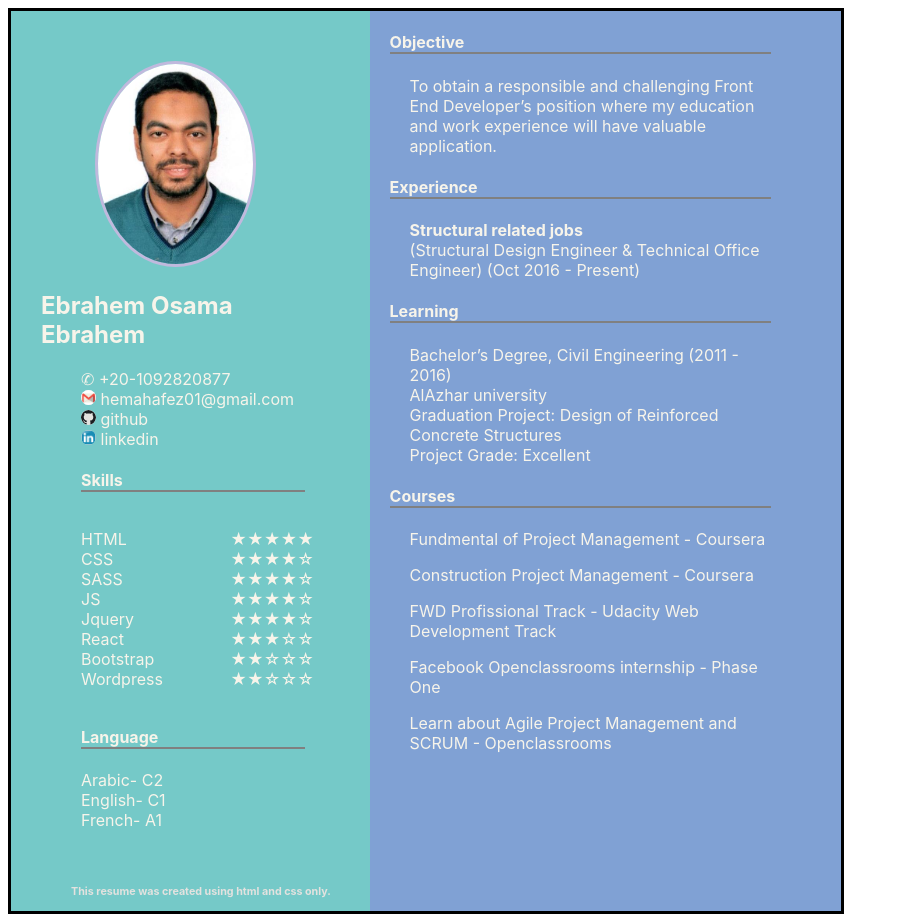
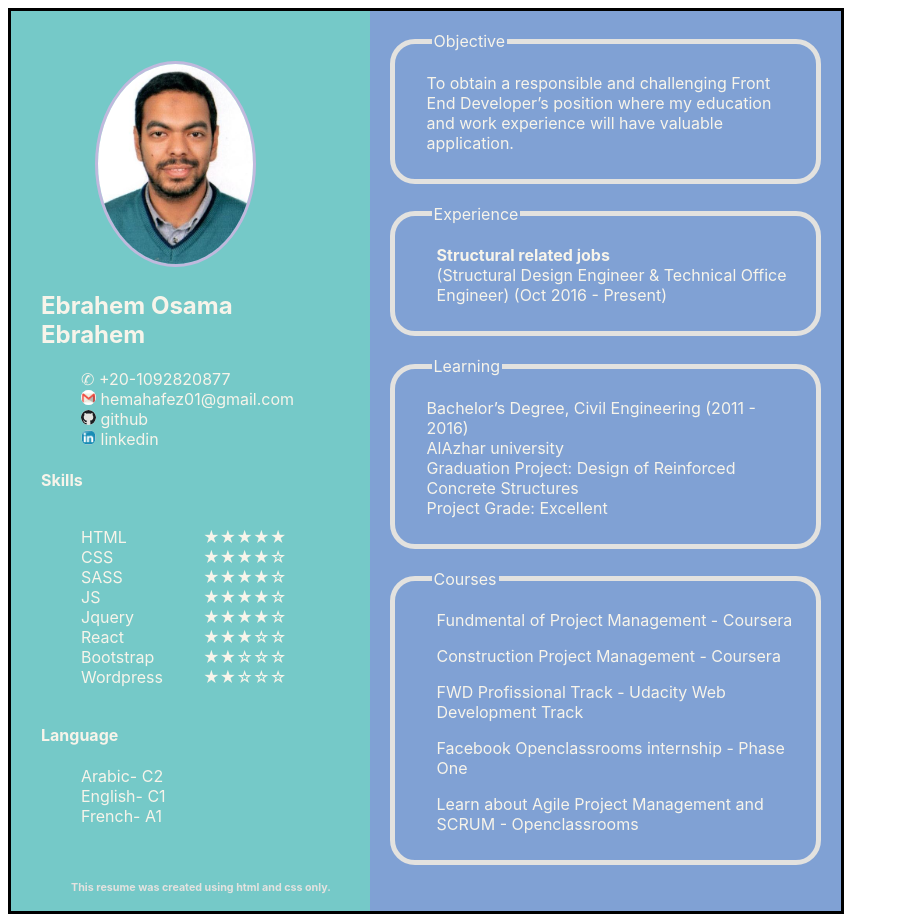
Before and after one commit to hemahafez01/EbrahemOsamaFrontEnd, a plain HTML site: page index.html in a window 1280 px wide. Shown: the whole page, without its empty margins (0-899 px from the left). Drawn offline with Linux system fonts and the light colour scheme; a script that the page names is missing.

Commit message:
Add files via upload

```diff
--- a/index.html
+++ b/index.html
@@ -66,31 +66,36 @@
       <h6>This resume was created using html and css only.</h6>
     </div>
     <div class="sections">
-      <div class="objective">
-      <h4>Objective</h4>
+      <div>
+      <fieldset class="objective">
+        <legend>Objective</legend>
       <p>
         To obtain a responsible and challenging Front End Developer’s position where my education and work experience will have valuable application.
       </p>
-      </div>
-      <div class="experience">
-      <h4>Experience</h4>
+      </fieldset>
+    </div>
+      <div>
+      <fieldset class="experience">
+        <legend>Experience</legend>
       <ol>
         <li>
           <p><strong>Structural related jobs</strong> <br />(Structural Design Engineer & Technical Office Engineer) (Oct 2016 - Present)</p>
         </li>
       </ol>
-      </div>
-      <div class="learning">
-        <div>
-        <h4>Learning</h4>
+      </fieldset>
+    </div>
+      <div>
+        <fieldset class="learning">
+          <legend>Learning</legend>
         <p>Bachelor’s Degree, Civil Engineering (2011 - 2016)
           <br /> AlAzhar university
           <br /> Graduation Project: Design of Reinforced Concrete Structures
           <br /> Project Grade: Excellent</p>
-        </div>
+        </fieldset>
       </div>
-      <div class="courses">
-      <h4>Courses</h4>
+      <div>
+          <fieldset class="courses">
+            <legend>Courses</legend>
       <ol>
         <li>
           <p>Fundmental of Project Management - Coursera</p>
@@ -108,6 +113,7 @@
           <p>Learn about Agile Project Management and SCRUM - Openclassrooms</p>
         </li>
       </ol>
+      </fieldset>
       </div>
     </div>
   </div>
--- a/style.css
+++ b/style.css
@@ -31,13 +31,6 @@ h6{
   padding-top: 30px;
   padding-left: 30px;
 }
-.learning p{
-  margin-left: 40px;
-  max-width: 360px;
-}
-.objective p{
-  margin-left: 40px;
-}
 li img{
   background-color: #E3E2DF;
   width: 15px;
@@ -67,10 +60,11 @@ li img{
   height: auto;
   color: #f7f4ea;
 }
-.sections h4{
-  padding-left: -20px;
-  margin-left: 20px;
-  margin-right: 70px;
+.sections ol{
+  padding-left: 10px;
+}
+.sections p{
+  padding-left: 20px;
 }
 .programs-body{
 display: flex;
@@ -79,27 +73,9 @@ flex-direction: row;
 .programs-body ol{
   width: 50%;
 }
-.programs h4{
-  margin-left: 40px;
-  margin-right: 35px;
-}
-h4{
-  border-bottom: 2px solid gray;
-}
-.language h4{
-  margin-left: 40px;
-  margin-right: 35px;
-}
 .technologies-body {
 display: flex;
 flex-direction: row;
-}
-.technologies ol{
-  width: 50%;
-}
-.technologies h4{
-  margin-left: 40px;
-  margin-right: 35px;
 }
 pre {
   display: block;
@@ -107,3 +83,11 @@ pre {
   white-space: pre;
   margin: 1em 0;
 }
+fieldset {
+  margin: 20px;
+  border: 5px solid #E3E2DF;
+  border-radius: 25px;
+}
+legend{
+  margin-left: 25px;
+}
```
